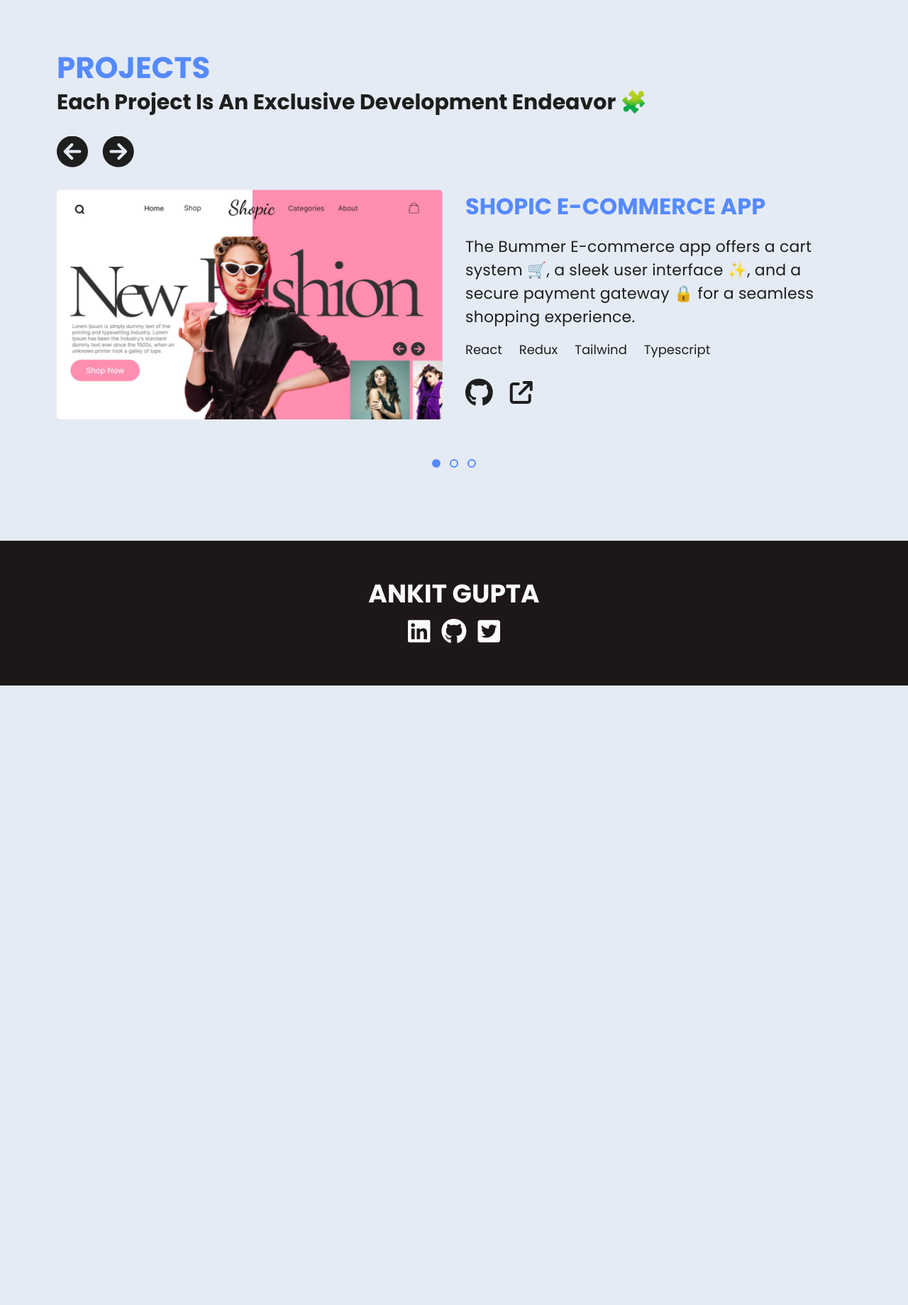
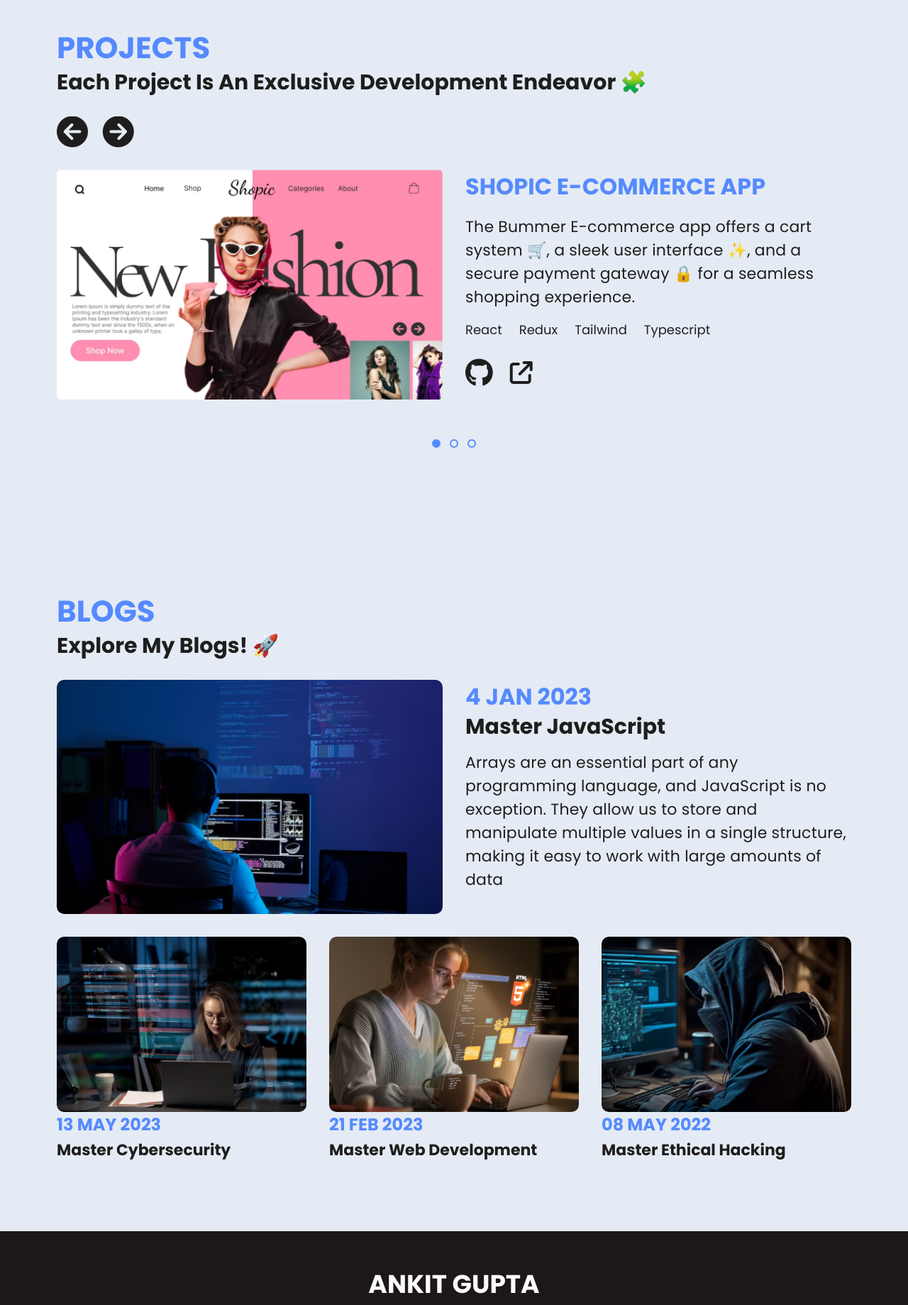
Before and after one commit to ankitgupta1020/Portfolio, a PHP site: page / in a window 1280 px wide. Shown: the part 2040-3879 px from the top of the page at 71% size. Before the commit the page ends 3006 px from the top, so only its background shows below. Run offline with PHP 8.4, Linux system fonts and the light colour scheme.

Commit message:
add blog section

```diff
--- a/css/styles.css
+++ b/css/styles.css
@@ -181,7 +181,7 @@ h1 span {
 .skills {
   margin-top: 4.4rem;
   display: grid;
-  grid-template-columns: repeat(4, 10rem);
+  grid-template-columns: repeat(4, 8.6rem);
   gap: 3.2rem;
 }
 
@@ -189,8 +189,7 @@ h1 span {
   display: flex;
   justify-content: center;
   align-items: center;
-  width: 10rem;
-  height: 10rem;
+  aspect-ratio: 1 / 1;
   border-radius: 50%;
   background-color: var(--clr-white);
   box-shadow: rgba(0, 0, 0, 0.18) 0rem 0.2rem 0.4rem;
@@ -198,6 +197,7 @@ h1 span {
 
 .skill-img {
   width: 5.5rem;
+  width: 50%;
 }
 
 /***********************/
@@ -279,7 +279,7 @@ h1 span {
 
   display: grid;
   grid-template-columns: 1fr 1fr;
-  column-gap: 3.2rem;
+  gap: 3.2rem;
 }
 
 .project-img {
@@ -344,6 +344,64 @@ h1 span {
 }
 
 /***********************/
+/* BLOG SECTION */
+/***********************/
+
+.blog-section {
+  padding: 9.6rem 0;
+}
+
+.blog-container {
+  margin-top: 3rem;
+}
+
+.blog-container img {
+  border-radius: 10px;
+}
+
+.big-blog {
+  display: grid;
+  grid-template-columns: 1fr 1fr;
+  gap: 3.2rem;
+  margin-bottom: 3.2rem;
+}
+
+.blog-heading {
+  color: var(--clr-primary);
+  font-weight: 700;
+  text-transform: uppercase;
+}
+
+.blog-subheading {
+  color: var(--clr-text);
+  font-size: 40px;
+  font-weight: 700;
+  line-height: 3.6rem;
+  text-transform: capitalize;
+}
+
+.big-blog .blog-heading {
+  font-size: 3.2rem;
+}
+
+.big-blog .blog-subheading {
+  font-size: 3rem;
+}
+
+.small-blog .blog-heading {
+  font-size: 2.4rem;
+}
+
+.small-blog .blog-subheading {
+  font-size: 2.2rem;
+}
+
+.small-blog {
+  display: flex;
+  gap: 3.2rem;
+}
+
+/***********************/
 /* FOOTER */
 /***********************/
 
--- a/index.html
+++ b/index.html
@@ -356,6 +356,77 @@
       </div>
     </section>
 
+    <!-- BLOG SECTION-->
+    <section class="container blog-section" id="blogs">
+      <h2 class="section-heading">Blogs</h2>
+      <h3 class="section-subheading">Explore My Blogs! 🚀</h3>
+
+      <div class="blog-container">
+        <div class="big-blog">
+          <a href="http://" target="_blank" rel="noopener noreferrer">
+            <img
+              src="assets/images/blog1.png"
+              alt="Master JavaScript Blog Image"
+            />
+          </a>
+          <div class="blog-description">
+            <h4 class="blog-heading">4 Jan 2023</h4>
+            <p class="blog-subheading">Master JavaScript</p>
+            <p class="section-text">
+              Arrays are an essential part of any programming language, and
+              JavaScript is no exception. They allow us to store and manipulate
+              multiple values in a single structure, making it easy to work with
+              large amounts of data
+            </p>
+          </div>
+        </div>
+
+        <div class="small-blog">
+          <a
+            href="http://"
+            target="_blank"
+            rel="noopener noreferrer"
+            class="blog"
+          >
+            <img
+              src="assets/images/blog2.png"
+              alt="Master Cybersecurity Blog Image"
+            />
+            <h4 class="blog-heading">13 May 2023</h4>
+            <p class="blog-subheading">Master Cybersecurity</p>
+          </a>
+
+          <a
+            href="http://"
+            target="_blank"
+            rel="noopener noreferrer"
+            class="blog"
+          >
+            <img
+              src="assets/images/blog3.png"
+              alt="Master Web Development Blog Image"
+            />
+            <h4 class="blog-heading">21 Feb 2023</h4>
+            <p class="blog-subheading">Master Web Development</p>
+          </a>
+
+          <a
+            href="http://"
+            target="_blank"
+            rel="noopener noreferrer"
+            class="blog"
+          >
+            <img
+              src="assets/images/blog4.png"
+              alt="Master Cybersecurity Blog Image"
+            />
+            <h4 class="blog-heading">08 May 2022</h4>
+            <p class="blog-subheading">Master Ethical Hacking</p>
+          </a>
+        </div>
+      </div>
+    </section>
+
     <!-- FOOTER -->
     <footer>
       <p>Ankit Gupta</p>
```
Also changed, not shown: assets/images/blog1.png (added), assets/images/blog2.png (added), assets/images/blog3.png (added), assets/images/blog4.png (added).
